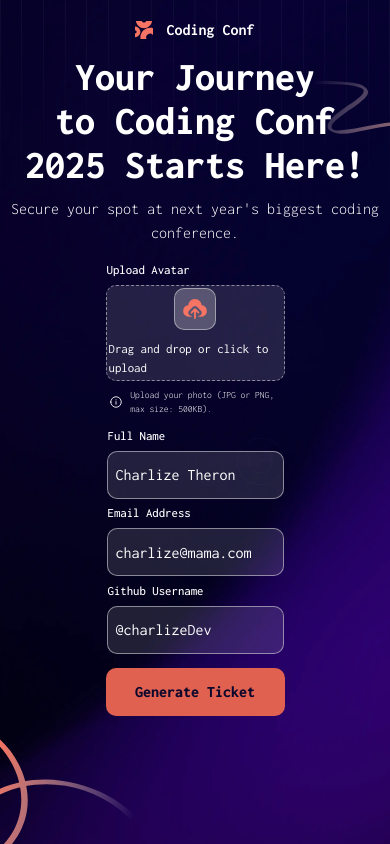
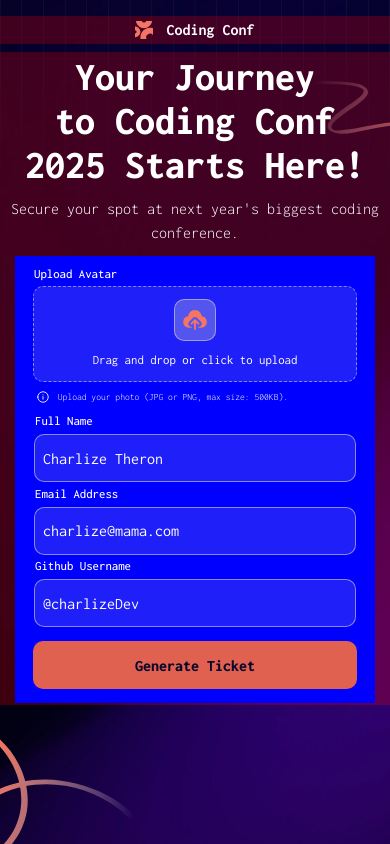
Before and after one commit to awakeinthedreamstate/conference-ticket-generator, a React (Vite) app in the folder ticketgeneratorapp/: page / in a window 390 px wide. Built offline with nearby package versions, Linux system fonts and the light colour scheme.

Commit message:
Added accessibility details and started implementing responsiveness

```diff
--- a/ticketgeneratorapp/src/app.css
+++ b/ticketgeneratorapp/src/app.css
@@ -57,6 +57,7 @@ body {
   padding-left: 0.5rem;
   padding-right: 0.5rem;
   gap: 0.5rem;
+  background-color: rgba(255, 0, 0, 0.24);
 }
 
 i {
@@ -73,33 +74,40 @@ i {
   width: 100%;
 }
 
-/*
+#form-area {
+  min-width: 360px;
+  background-color: blue;
+}
+
 @media (max-width: 1280px) {
   .container {
-    min-width: 1024px;
+    min-width: 700px;
   }
 }
 
-
-@media (max-width: 1024px) {
-  .container {
-    min-width: 768px;
-  }
-}
-
-
-@media (max-width: 768px) {
+@media (max-width: 720px) {
   .container {
     min-width: 640px;
   }
 }
 
-
 @media (max-width: 640px) {
   .container {
-    min-width: 475px;
+    min-width: 560px;
   }
-} */
+}
+
+@media (max-width: 560px) {
+  .container {
+    min-width: 100%;
+  }
+}
+
+@media (max-width: 380px) {
+  #form-area {
+    min-width: 100%;
+  }
+}
 
 .testDiv {
   width: 100px;
--- a/ticketgeneratorapp/src/components/AttendeeBioField.jsx
+++ b/ticketgeneratorapp/src/components/AttendeeBioField.jsx
@@ -34,23 +34,26 @@ export default function AttendeeBioField({ register, errors }) {
   return (
     <div className={styles.attendeeBio}>
       <div id="fullName" className={styles.field}>
-        <p>Full Name</p>
+        <label htmlFor="name-input">Full Name</label>
         <input
+          id="name-input"
           {...register("fullName", { required: ALERT_MESSAGE.name })}
           type="text"
           className={errors.fullName && styles.invalidInput}
           value="Charlize Theron"
+          aria-describedby="name-alert"
         />
         {errors.fullName && (
           <p className={styles.alert}>
             <i className={styles.icons}>{ICON_SVG}</i>
-            <span>{errors.fullName.message}</span>
+            <span id="name-alert">{errors.fullName.message}</span>
           </p>
         )}
       </div>
       <div id="email" className={styles.field}>
-        <p>Email Address</p>
+        <label htmlFor="email-input">Email Address</label>
         <input
+          id="email-input"
           type="text"
           {...register("email", {
             required: ALERT_MESSAGE.email,
@@ -67,17 +70,19 @@ export default function AttendeeBioField({ register, errors }) {
           value="charlize@mama.com"
           placeholder="example@email.com"
           className={errors.email && styles.invalidInput}
+          aria-describedby="email-alert"
         />
         {errors.email && (
           <p className={styles.alert}>
             <i className={styles.icons}>{ICON_SVG}</i>
-            <span>{errors.email.message}</span>
+            <span id="email-alert">{errors.email.message}</span>
           </p>
         )}
       </div>
       <div id="github" className={styles.field}>
-        <p>Github Username</p>
+        <label htmlFor="github-input">Github Username</label>
         <input
+          id="github-input"
           {...register("github", {
             required: ALERT_MESSAGE.github,
             pattern: { value: /^@.+/, message: "username must start with @" },
@@ -86,11 +91,12 @@ export default function AttendeeBioField({ register, errors }) {
           placeholder="@yourusername"
           className={errors.github && styles.invalidInput}
           value="@charlizeDev"
+          aria-describedby="github-alert"
         />
         {errors.github && (
           <p className={styles.alert}>
             <i className={styles.icons}>{ICON_SVG}</i>
-            <span>{errors.github.message}</span>
+            <span id="github-alert">{errors.github.message}</span>
           </p>
         )}
       </div>
--- a/ticketgeneratorapp/src/components/FormHeader.jsx
+++ b/ticketgeneratorapp/src/components/FormHeader.jsx
@@ -5,7 +5,7 @@ import { TicketContext } from "../context/TicketContext";
 
 export default function FormHeader() {
   const { attendeeBio } = useContext(TicketContext);
-  const [showTicketed, setShowTicketed] = useState(false);
+  // const [showTicketed, setShowTicketed] = useState(false);
 
   const mainTextTemplates = {
     welcomeText: `Your Journey to Coding Conf\n2025 Starts Here!`,
@@ -28,6 +28,7 @@ export default function FormHeader() {
           transition={{ duration: 0.5, ease: "easeOut" }}
         >
           <motion.h1
+            aria-label="page header"
             key="ticketed-h1"
             initial={{ fontSize: "2.5rem" }}
             animate={{ fontSize: "2.8rem" }}
@@ -49,8 +50,8 @@ export default function FormHeader() {
           exit={{ opacity: 0, transition: { delay: 1.3 } }}
           transition={{ duration: 0.5, ease: "easeOut" }}
         >
-          <h1>{mainTextTemplates.welcomeText}</h1>
-          <p>{subTextTemplates.welcomeText}</p>
+          <h1 id="welcome-no-ticket-main">{mainTextTemplates.welcomeText}</h1>
+          <p id="welcome-no-ticket-sub">{subTextTemplates.welcomeText}</p>
         </motion.div>
       )}
     </AnimatePresence>
--- a/ticketgeneratorapp/src/components/TicketCard.jsx
+++ b/ticketgeneratorapp/src/components/TicketCard.jsx
@@ -34,7 +34,7 @@ export default function TicketCard() {
               (attendeeBio.avatar && attendeeBio.avatar) ||
               "/assets/images/placeholder-avatar.png"
             }
-            alt="attendee avatar"
+            alt="attendee photo"
           />
           <span>{attendeeBio.name}</span>
           <img src="/assets/images/icon-github.svg" alt="github logo" />
--- a/ticketgeneratorapp/src/components/TicketForm.jsx
+++ b/ticketgeneratorapp/src/components/TicketForm.jsx
@@ -33,19 +33,13 @@ export default function TicketForm() {
   }
 
   return (
-    <motion.div
-      className={styles.ticketForm}
-      // key="ticket-form"
-      // initial={{ opacity: 0, x: 0 }}
-      // animate={{ opacity: 1, x: 0 }}
-      // exit={{ opacity: 0, x: -50, transition: { delay: 5 } }}
-      // transition={{ duration: 0.5, ease: "easeOut" }}
-    >
+    <motion.div className={styles.ticketForm} id="form-area">
+      <fieldset>
         <form id={styles.form} onSubmit={handleSubmit(onSubmit)}>
           <UploadAvatar />
           <AttendeeBioField register={register} errors={errors} />
           <div id={styles.submitButton}>
-          <button type="submit">
+            <button type="submit" aria-label="generate ticket">
               {isLoading ? (
                 <div className={styles.loader}></div>
               ) : (
@@ -54,6 +48,7 @@ export default function TicketForm() {
             </button>
           </div>
         </form>
+      </fieldset>
     </motion.div>
   );
 }
--- a/ticketgeneratorapp/src/components/UploadAvatar.jsx
+++ b/ticketgeneratorapp/src/components/UploadAvatar.jsx
@@ -45,7 +45,7 @@ export default function UploadAvatar() {
 
   return (
     <div id={styles.uploadSection}>
-      <p>Upload Avatar</p>
+      <label aria-label="Upload your photo">Upload Avatar</label>
       <div
         id={styles.avatarUploadArea}
         className={
@@ -59,6 +59,7 @@ export default function UploadAvatar() {
           onChange={handleAvatarUpload}
           style={attendeeBio.avatar ? { zIndex: -1 } : { zIndex: 2 }}
           ref={avatarUploadInputRef}
+          aria-describedby="upload-alert"
         />
         {!attendeeBio.avatar ? (
           <div id={styles.noAvatar}>
@@ -87,7 +88,10 @@ export default function UploadAvatar() {
           </div>
         )}
       </div>
-      <p className={errorState ? styles.errorState : styles.alert}>
+      <p
+        id="upload-alert"
+        className={errorState ? styles.errorState : styles.alert}
+      >
         <i>
           <svg
             xmlns="http://www.w3.org/2000/svg"
--- a/ticketgeneratorapp/src/components/attendeebiofield.module.css
+++ b/ticketgeneratorapp/src/components/attendeebiofield.module.css
@@ -32,7 +32,7 @@ input {
   gap: 0.3rem;
   width: 100%;
 }
-.field p:first-of-type {
+.field label {
   font-weight: 500;
   font-size: 0.8rem;
   color: white;
@@ -46,7 +46,7 @@ input {
   padding-left: 0.5rem;
   color: white;
 }
-.field input:focus {
+.field input:focus, .field input:hover {
   outline: none;
   box-shadow: 0 0 5px 1px white;
 }
--- a/ticketgeneratorapp/src/components/ticketform.module.css
+++ b/ticketgeneratorapp/src/components/ticketform.module.css
@@ -1,5 +1,5 @@
 .ticketForm {
-  width: 50%;
+  width: 54%;
 }
 .ticketForm button {
   width: 100%;
@@ -18,6 +18,9 @@
 .ticketForm button:focus {
   outline: none;
   box-shadow: 0 0 5px 1px white;
+}
+.ticketForm button:hover {
+  cursor: pointer;
 }
 
 #form {
--- a/ticketgeneratorapp/src/components/uploadavatar.module.css
+++ b/ticketgeneratorapp/src/components/uploadavatar.module.css
@@ -36,6 +36,9 @@
   background-color: hsl(from hsl(252, 6%, 83%) h s l/15%);
   border-radius: 10px;
 }
+#avatarUploadArea:hover {
+  box-shadow: 0 0 5px 1px white;
+}
 
 #uploadSection {
   display: flex;
@@ -44,7 +47,7 @@
   align-items: start;
   gap: 0.3rem;
 }
-#uploadSection p:first-of-type {
+#uploadSection label {
   font-weight: 500;
   font-size: 0.8rem;
   color: white;
```
Lines whose indentation alone changed are shown as unchanged.
